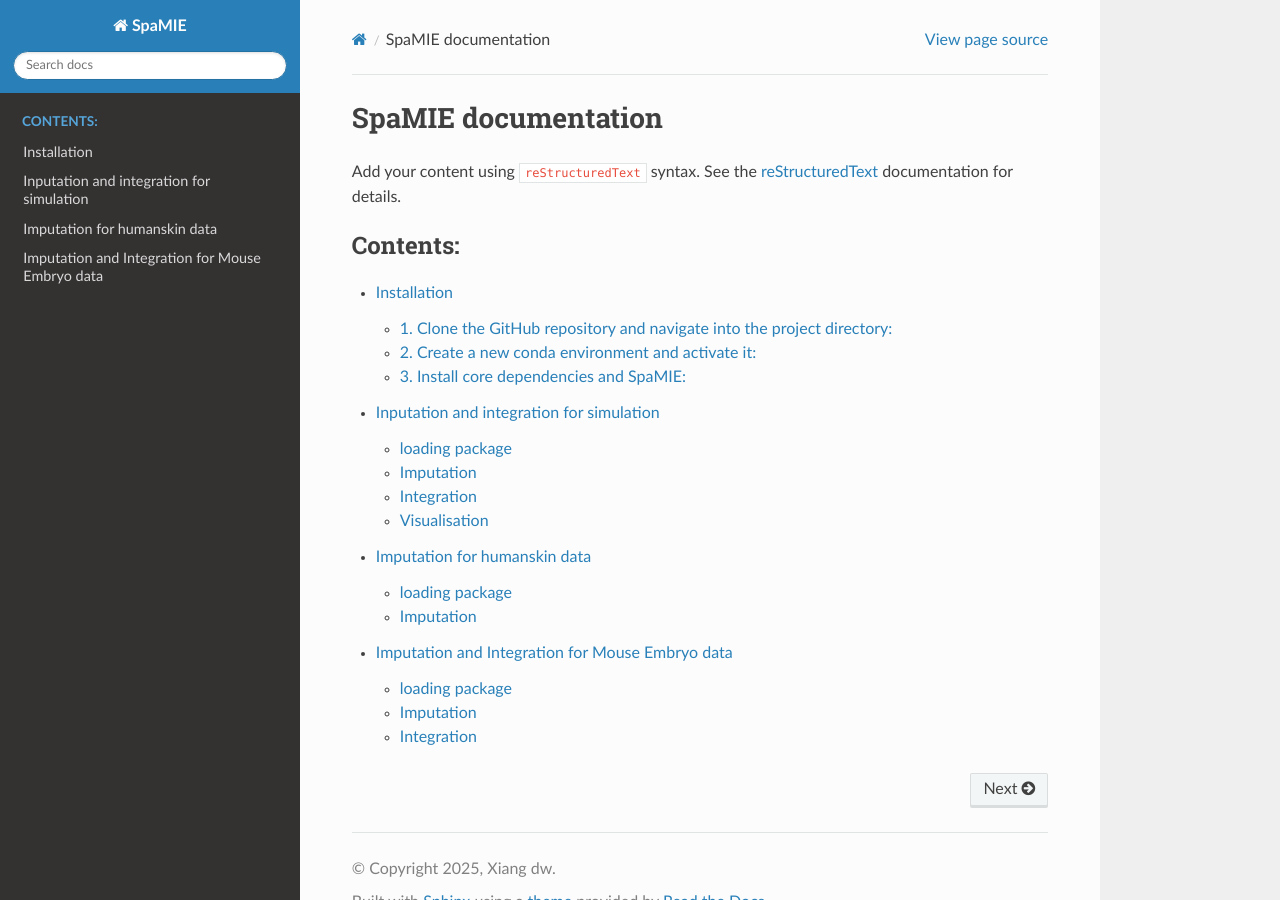
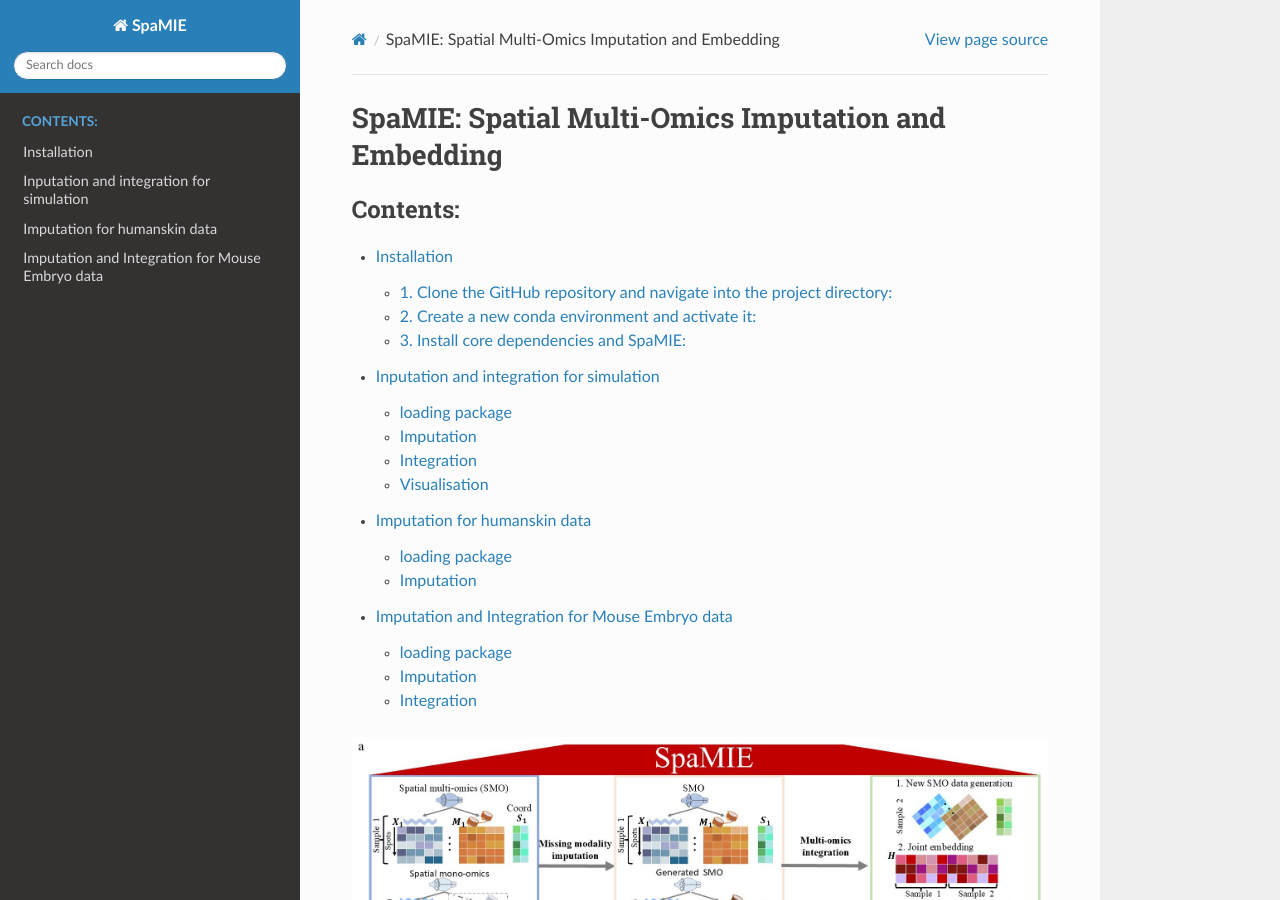
Before and after one commit to xxdwdwd/SpaMIE_tutorials, a Sphinx documentation site: the page built from docs/source/index.rst, in a window 1280 px wide and 900 px high. Built offline with Sphinx 7.4.7 and the Read the Docs theme 3.1.0, drawn with Linux system fonts in a browser that asks for light colours; pages that are not in the unit, such as notebooks, are missing from menus.

Commit message:
Add files via upload

```diff
--- a/docs/source/index.rst
+++ b/docs/source/index.rst
@@ -3,12 +3,9 @@
    You can adapt this file completely to your liking, but it should at least
    contain the root `toctree` directive.
 
-SpaMIE documentation
+SpaMIE: Spatial Multi-Omics Imputation and Embedding
 ====================
 
-Add your content using ``reStructuredText`` syntax. See the
-`reStructuredText <https://www.sphinx-doc.org/en/master/usage/restructuredtext/index.html>`_
-documentation for details.
 
 
 .. toctree::
@@ -23,5 +20,5 @@
    Tutorial 5_data inputation and integration for MouseBrain
    Tutorial 6_data integration for MouseSpleen
 
-.. .. image:: ../Figures/Workflow.jpg
-..    :width: 1600
+.. image:: ../figures/overview.jpg
+   :width: 1600
```
